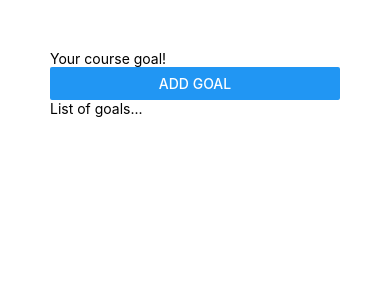
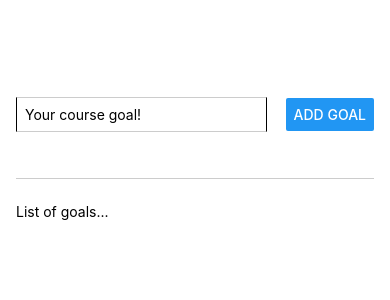
Before and after one commit to sandalu95/RNCourse, a React Native app: screen / in a window 390 px wide. Shown: the top 300 px of the page. Built offline with nearby package versions, Linux system fonts and the light colour scheme.

Commit message:
styling goals UI

```diff
--- a/App.js
+++ b/App.js
@@ -3,11 +3,11 @@
 export default function App() {
   return (
     <View style={styles.appContainer}>
-      <View>
-        <TextInput placeholder='Your course goal!'/>
+      <View style={styles.inputContainer}>
+        <TextInput placeholder='Your course goal!' style={styles.textInput}/>
         <Button title='Add goal'/>
       </View>
-      <View>
+      <View style={styles.goalsContainer}>
         <Text>List of goals...</Text>
       </View>
     </View>
@@ -16,6 +16,27 @@
 
 const styles = StyleSheet.create({
   appContainer: {
-    padding: 50
+    paddingTop: 50,
+    paddingHorizontal: 16,
+    flex: 1
+  },
+  inputContainer: {
+    flex: 1,
+    flexDirection: 'row',
+    justifyContent: 'space-between',
+    alignItems: 'center',
+    marginBottom: 24,
+    borderBottomWidth:1,
+    borderBottomColor: '#cccccc'
+  },
+  textInput: {
+    borderWidth: 1,
+    borderBlockColor: '#cccccc',
+    width: '70%',
+    marginRight: 8,
+    padding: 8
+  },
+  goalsContainer: {
+    flex:5
   }
 });
```
